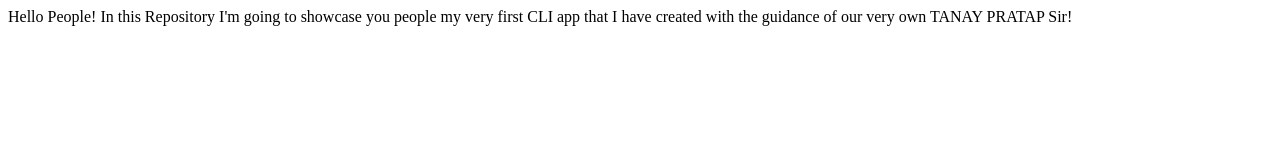
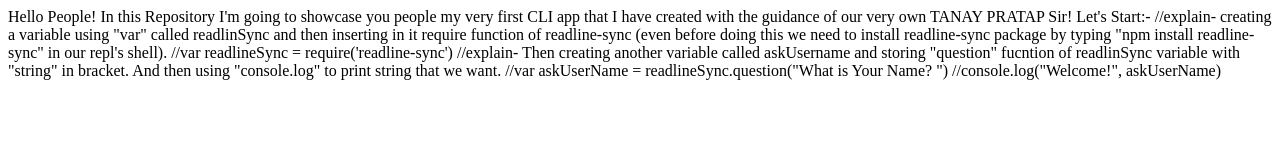
Before and after one commit to DevSBhati/Do-you-know-me-quiz, a plain HTML site: page index.html in a window 1280 px wide. Drawn offline with Linux system fonts and the light colour scheme.

Commit message:
docs: start of my CLI App
Initial code of my CLI App.

```diff
--- a/index.html
+++ b/index.html
@@ -11,7 +11,17 @@
     Hello People! In this Repository I'm going to showcase you people my very first CLI app that
     I have created with the guidance of our very own TANAY PRATAP Sir!
 
+    Let's Start:-
 
+    //explain- creating a variable using "var" called readlinSync and then inserting in it require function
+    of readline-sync (even before doing this we need to install readline-sync package by typing "npm install
+    readline-sync" in our repl's shell).
+    //var readlineSync = require('readline-sync')
+
+    //explain- Then creating another variable called askUsername and storing "question" fucntion of readlinSync
+    variable with "string" in bracket. And then using "console.log" to print string that we want.
+    //var askUserName = readlineSync.question("What is Your Name? ")
+    //console.log("Welcome!", askUserName)
 </body>
 
 </html>
```
